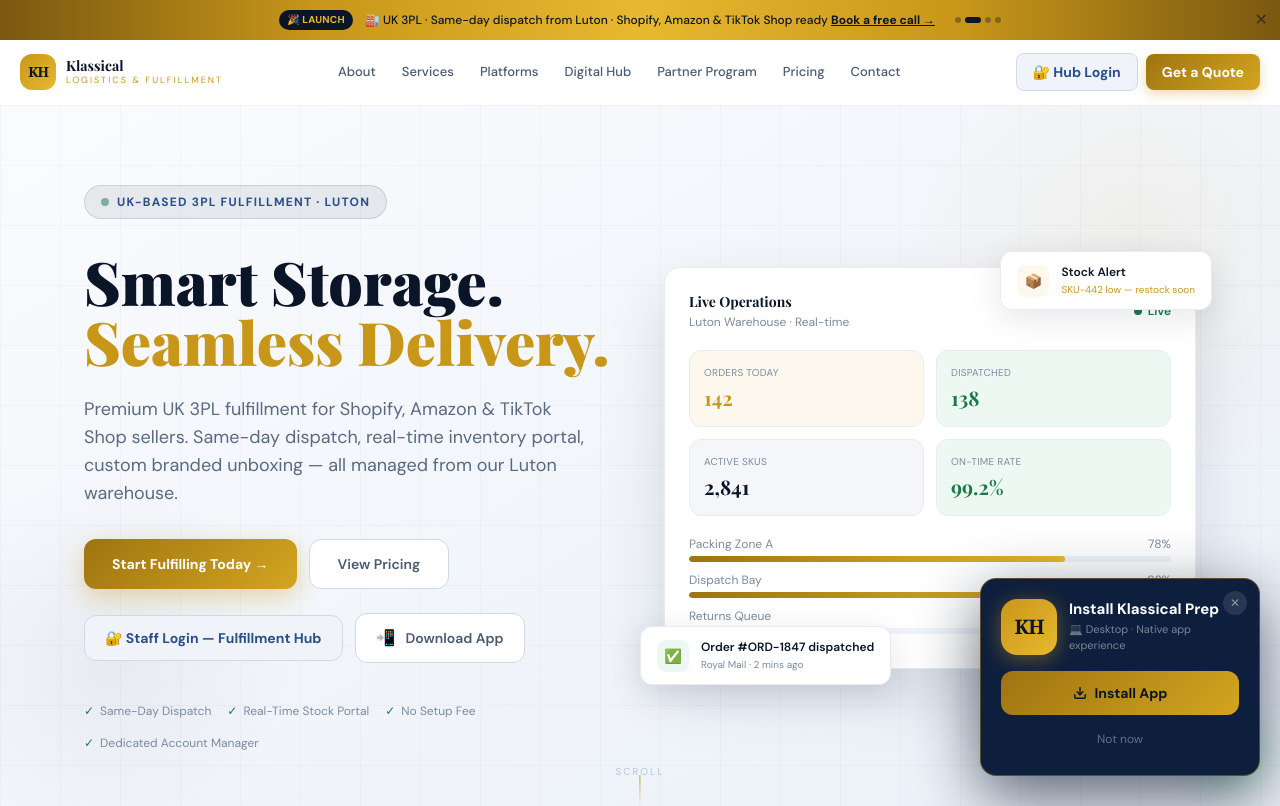
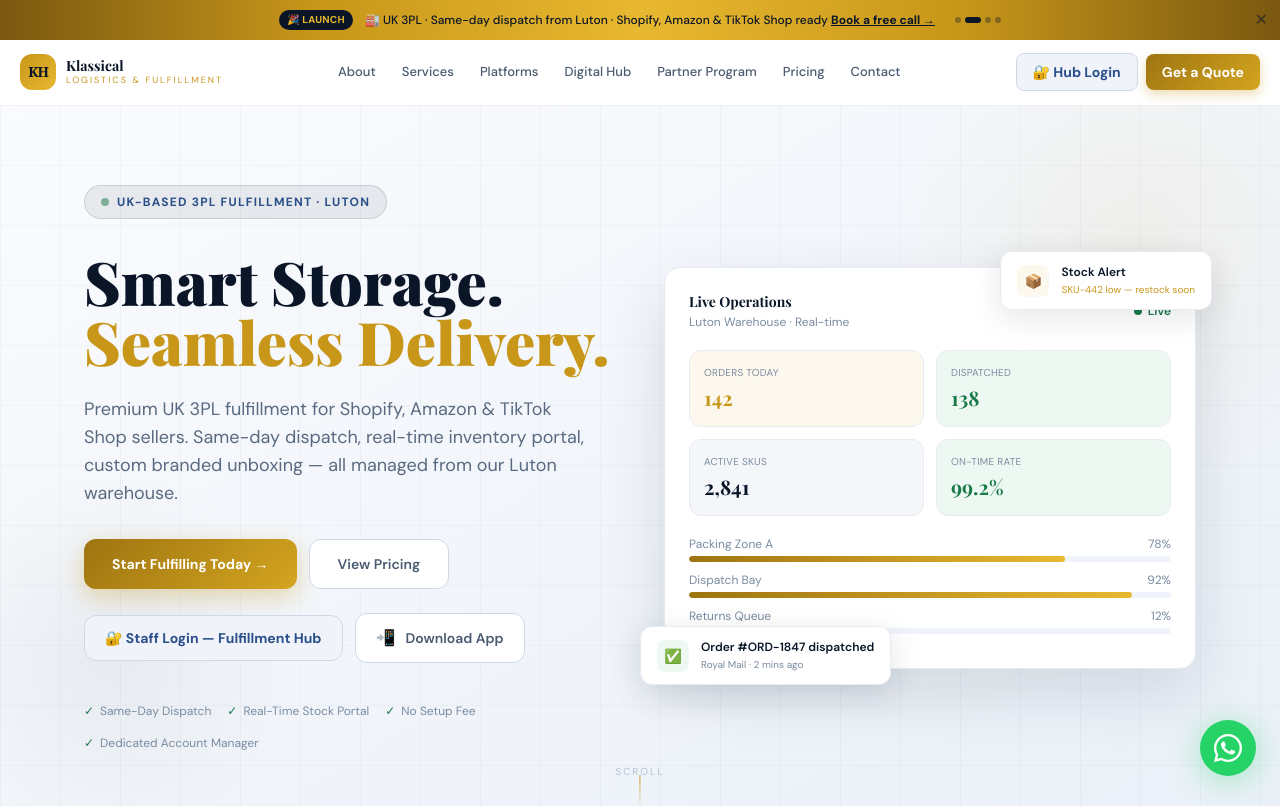
Before and after one commit to talhaktk/klassical-fulfillment-hub-app, a Next.js app: page / in a window 1280 px wide. Shown: the top 806 px of the page. Built offline with nearby package versions, Linux system fonts and the light colour scheme.

Commit message:
Remove PWA banner

```diff
--- a/app/layout.tsx
+++ b/app/layout.tsx
@@ -1,6 +1,5 @@
 import type { Metadata, Viewport } from 'next'
 import './globals.css'
-import PWABanner from '@/components/site/PWABanner'
 
 export const metadata: Metadata = {
   title: {
@@ -41,7 +40,6 @@
       </head>
       <body>
         {children}
-        <PWABanner />
         <script
           dangerouslySetInnerHTML={{
             __html: `
```
